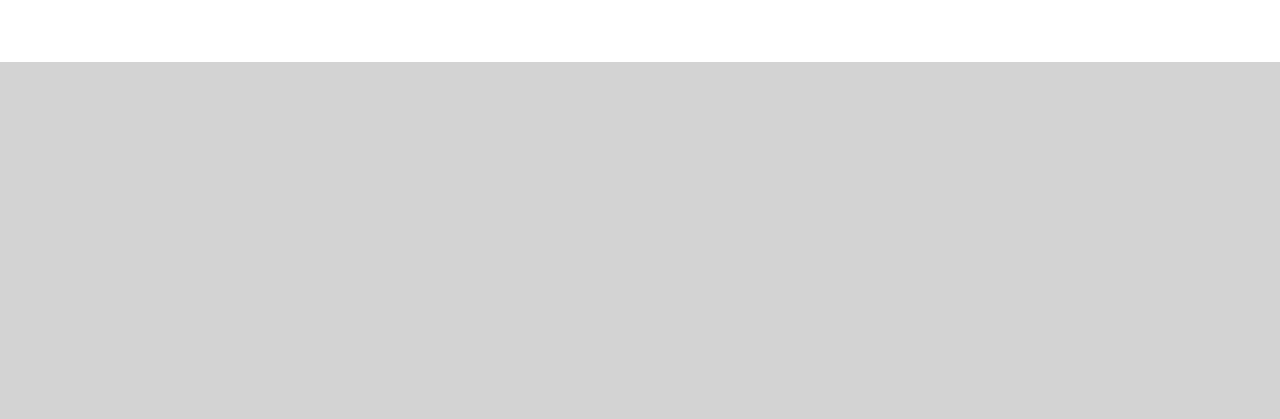
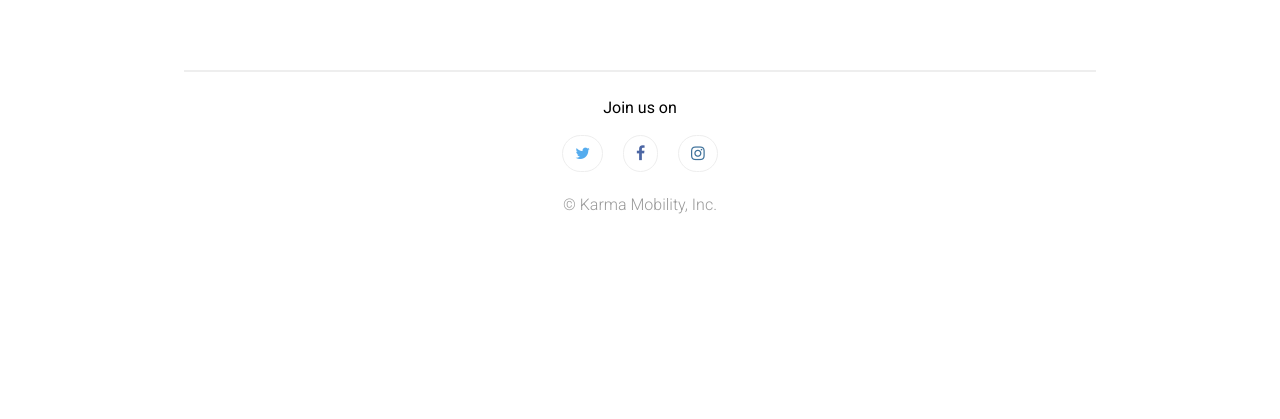
Before and after one commit to lzzparis/karma-project, a plain HTML site: page index.html in a window 1280 px wide. Shown: the part 1211-1630 px from the top of the page. Before the commit the page ends 1273 px from the top, so only its background shows below. Drawn offline with Linux system fonts and the light colour scheme.

Commit message:
added footer + walkthtrough

```diff
--- a/css/style.css
+++ b/css/style.css
@@ -6,7 +6,7 @@ html {
 }
 
 body {
-    background-color: LightGray;
+    background-color: #fff;
     font-family:Roboto,Arial, san-serif;
 }
 
@@ -14,9 +14,22 @@ a {
 	text-decoration: none;
 }
 
-h1 {
+
+/*
+TODO - ask about this.  why can't i
+.content {
+	width:57rem;
+	margin:0 auto;
+	padding:0px 15px;
+	text-align:center;
 
 }
+
+.menu-bar {
+	background-color: white;
+	z-index: 99999;
+}
+*/
 
 .menu-bar {
 	position:fixed;
@@ -24,13 +37,15 @@ h1 {
 	padding:0px;
 	width:100%;
 	background-color: white;
+	border-bottom: 1px solid #eee;
 	z-index: 99999;
 }
 
 .content {
 	width:57rem;
 	margin:0 auto;
-	padding:0px 15px;
+	padding:0px;
+	text-align:center;
 
 }
 
@@ -103,8 +118,7 @@ h1 {
 }
 
 .features {
-	margin:0rem;
-	padding:7rem;
+	padding:7rem 1rem;
 	text-align:center;
 	background-color: #fff;
 }
@@ -131,3 +145,49 @@ h1 {
 .clear {
 	clear:both;
 }
+
+.social {
+	background-color: #fff;
+	padding-bottom: 11rem;
+
+}
+.social hr {
+	display:block;
+	border:0;
+	border:1px solid #eee;
+}
+.social h5 {
+	font-size:1em;
+	font-weight: 400;
+
+}
+.social ul {
+	margin:0px;
+	padding:0px;
+}
+
+.social-list li {
+	margin:0.75rem 0.5rem;
+	display:inline;
+	border:1px solid #eee;
+	border-radius: 50px;
+	padding:0.5rem 0.75rem	;
+}
+.fa-twitter{
+	color:#55acee;
+}
+
+.fa-facebook {
+	color:#4c66a4;
+}
+
+.fa-instagram {
+	color:#3f729b;
+}
+
+.social p {
+	margin:2rem;
+	font-size:1em;
+	color: #999;
+	font-weight: 300;
+}
--- a/index.html
+++ b/index.html
@@ -4,10 +4,12 @@
 	<meta charset="UTF-8">
 	<title>Lizzie's Karma</title>
 	<link href='http://fonts.googleapis.com/css?family=Roboto:400,500,300' rel='stylesheet' type='text/css'>
+	<link href="//maxcdn.bootstrapcdn.com/font-awesome/4.5.0/css/font-awesome.min.css" rel="stylesheet">
 	<link rel="stylesheet" href="css/normalize.css">
 	<link rel="stylesheet" href="css/style.css">
 </head>
 <body>
+<!--	<nav class="menu-bar content">-->
 	<nav class="menu-bar">
 		<div class="content">
 			<ul class="links">
@@ -28,8 +30,7 @@
 			<button>Learn More</button>
 		</div>
 	</section>
-	<section class="features">
-		<div class="content">
+	<section class="features content">
 		<h2>Everyone needs a little Karma.</h2>
 		<div class="icon">
 			<img src="images/icon-devices.svg">
@@ -43,8 +44,17 @@
 			<img src="images/icon-refill.svg">
 			<p>Pay as You Go</p>
 		</div>
-		</div>
-		<div class="clear">
+		<div class="clear"></div>
 	</section>
+	<footer class="social content">
+		<hr />
+		<h5>Join us on</h5>
+		<ul class="social-list">
+			<li><i class="fa fa-twitter"></i></li>
+			<li><i class="fa fa-facebook"></i></li>
+			<li><i class="fa fa-instagram"></i></li>
+		</ul>
+		<p>&copy; Karma Mobility, Inc.</p>
+	</footer>
 </body>
 </html>
```
Lines whose indentation alone changed are shown as unchanged.
